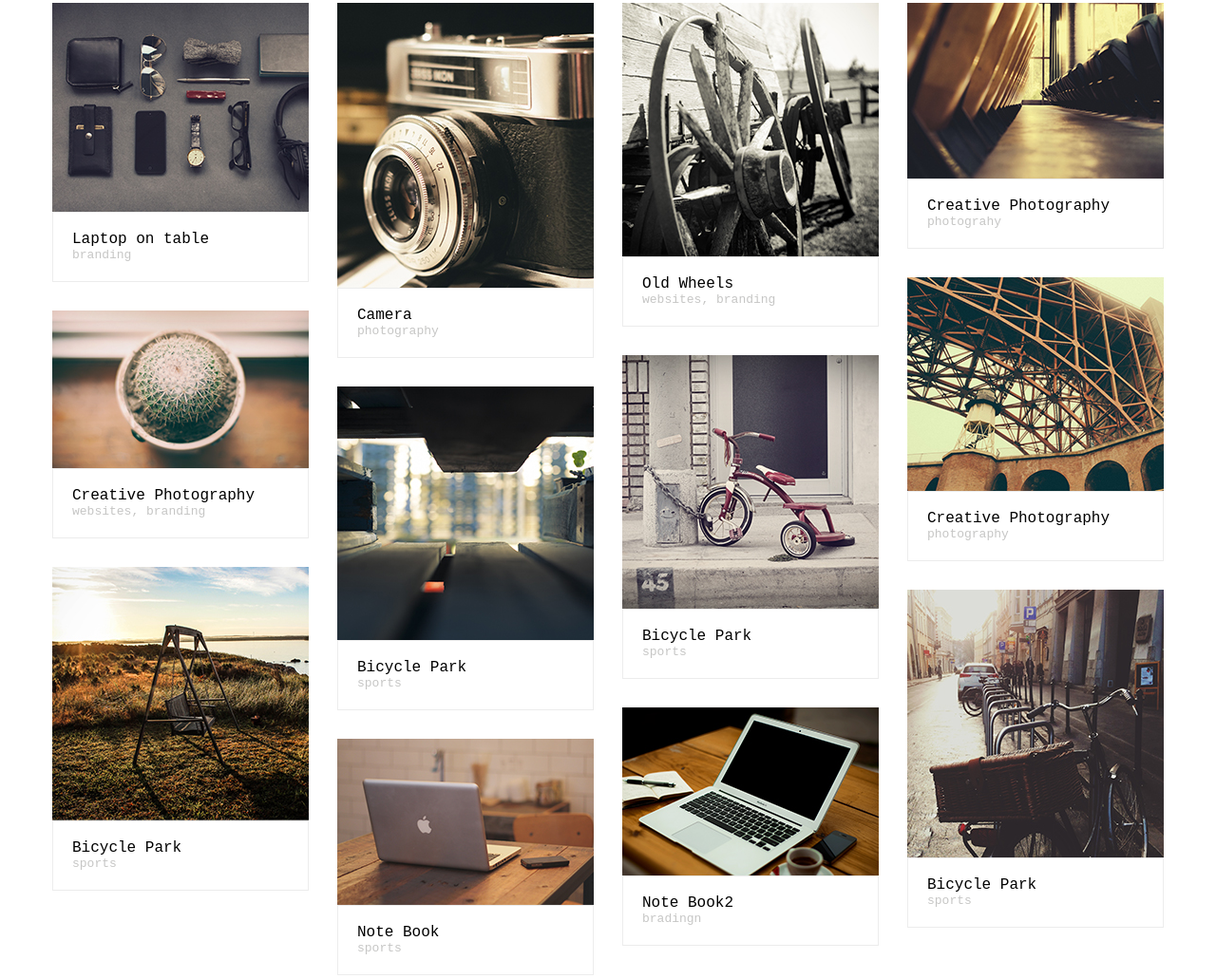
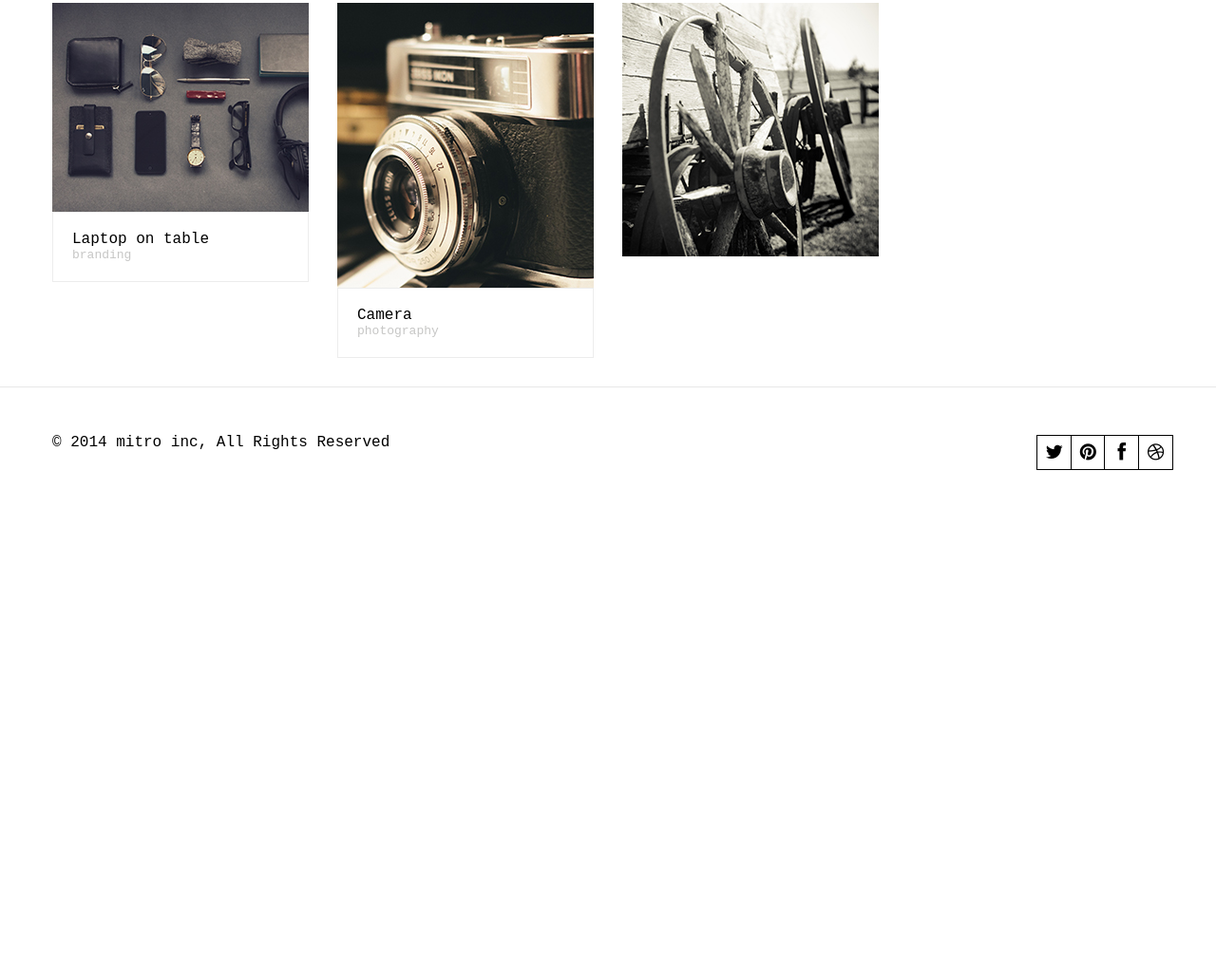
Before and after one commit to TheWeeknd7/TheWeeknd7.github.io, a plain HTML site: page index.html in a window 1280 px wide. Shown: the part 461-1492 px from the top of the page at 95% size. After the commit the page ends 985 px from the top, so only its background shows below. Drawn offline with Linux system fonts and the light colour scheme.

Commit message:
Update index.html

```diff
--- a/index.html
+++ b/index.html
@@ -119,146 +119,8 @@
                 </div>
               </div>
             </div>
-           <div class="port-text">
-              <h4>Old Wheels</h4>
-              <span>websites, branding</span>
-            </div>
-          </li>
-          <li class="class1 class4">
-            <div class="view view-two">
-              <img src="assets/img4.jpg" alt="" />
-              <div class="mask">
-                <div class="i-icons">
-                  <a href="#"><i class="fa fa-link"></i></a>
-                  <a href="assets/img4.jpg"  data-fancybox-group="group"><i class="fa fa-search"></i></a>
-                </div>
-              </div>
-            </div>
-           <div class="port-text">
-              <h4>Creative Photography</h4>
-              <span>photograhy</span>
-            </div>
-          </li>
-          <li class="class3">
-            <div class="view view-two">
-              <img src="assets/img5.jpg" alt="" />
-              <div class="mask">
-                <div class="i-icons">
-                  <a href="#"><i class="fa fa-link"></i></a>
-                  <a href="assets/img5.jpg"  data-fancybox-group="group"><i class="fa fa-search"></i></a>
-                </div>
-              </div>
-            </div>
-           <div class="port-text">
-              <h4>Creative Photography</h4>
-              <span>photography</span>
-            </div>
-          </li>
-          <li class="class6">
-            <div class="view view-two">
-              <img src="assets/img6.jpg" alt="" />
-              <div class="mask">
-                <div class="i-icons">
-                  <a href="#"><i class="fa fa-link"></i></a>
-                  <a href="assets/img6.jpg"  data-fancybox-group="group"><i class="fa fa-search"></i></a>
-                </div>
-              </div>
-            </div>
-           <div class="port-text">
-              <h4>Creative Photography</h4>
-              <span>websites, branding</span>
-            </div>
-          </li>
-          <li class="class1">
-            <div class="view view-two">
-              <img src="assets/img7.jpg" alt="" />
-              <div class="mask">
-                <div class="i-icons">
-                  <a href="#"><i class="fa fa-link"></i></a>
-                  <a href="assets/img7.jpg"  data-fancybox-group="group"><i class="fa fa-search"></i></a>
-                </div>
-              </div>
-            </div>
-           <div class="port-text">
-              <h4>Bicycle Park</h4>
-              <span>sports</span>
-            </div>
-          </li>
-          <li class="class2">
-            <div class="view view-two">
-              <img src="assets/img8.jpg" alt="" />
-              <div class="mask">
-                <div class="i-icons">
-                  <a href="#"><i class="fa fa-link"></i></a>
-                  <a href="assets/img8.jpg"  data-fancybox-group="group"><i class="fa fa-search"></i></a>
-                </div>
-              </div>
-            </div>
-           <div class="port-text">
-              <h4>Bicycle Park</h4>
-              <span>sports</span>
-            </div>
-          </li>
-          <li class="class3">
-            <div class="view view-two">
-              <img src="assets/img9.jpg" alt="" />
-              <div class="mask">
-                <div class="i-icons">
-                  <a href="#"><i class="fa fa-link"></i></a>
-                  <a href="assets/img9.jpg"  data-fancybox-group="group"><i class="fa fa-search"></i></a>
-                </div>
-              </div>
-            </div>
-           <div class="port-text">
-              <h4>Bicycle Park</h4>
-              <span>sports</span>
-            </div>
-          </li>
-          <li class="class4">
-            <div class="view view-two">
-              <img src="assets/img10.jpg" alt="" />
-              <div class="mask">
-                <div class="i-icons">
-                  <a href="#"><i class="fa fa-link"></i></a>
-                  <a href="assets/img10.jpg"  data-fancybox-group="group"><i class="fa fa-search"></i></a>
-                </div>
-              </div>
-            </div>
-           <div class="port-text">
-              <h4>Bicycle Park</h4>
-              <span>sports</span>
-            </div>
-          </li>
-          <li class="class5">
-            <div class="view view-two">
-              <img src="assets/img11.jpg" alt="" />
-              <div class="mask">
-                <div class="i-icons">
-                  <a href="#"><i class="fa fa-link"></i></a>
-                  <a href="assets/img11.jpg"  data-fancybox-group="group"><i class="fa fa-search"></i></a>
-                </div>
-              </div>
-            </div>
-           <div class="port-text">
-              <h4>Note Book2</h4>
-              <span>bradingn</span>
-            </div>
-          </li>
-          <li class="class6">
-            <div class="view view-two">
-              <img src="assets/img12.jpg" alt="" />
-              <div class="mask">
-                <div class="i-icons">
-                  <a href="#"><i class="fa fa-link"></i></a>
-                  <a href="assets/img12.jpg"  data-fancybox-group="group"><i class="fa fa-search"></i></a>
-                </div>
-              </div>
-            </div>
-           <div class="port-text">
-              <h4>Note Book</h4>
-              <span>sports</span>
-            </div>
-          </li>
+	  </li>
+
         </ul>
 
         <div class="clear"></div>
```
